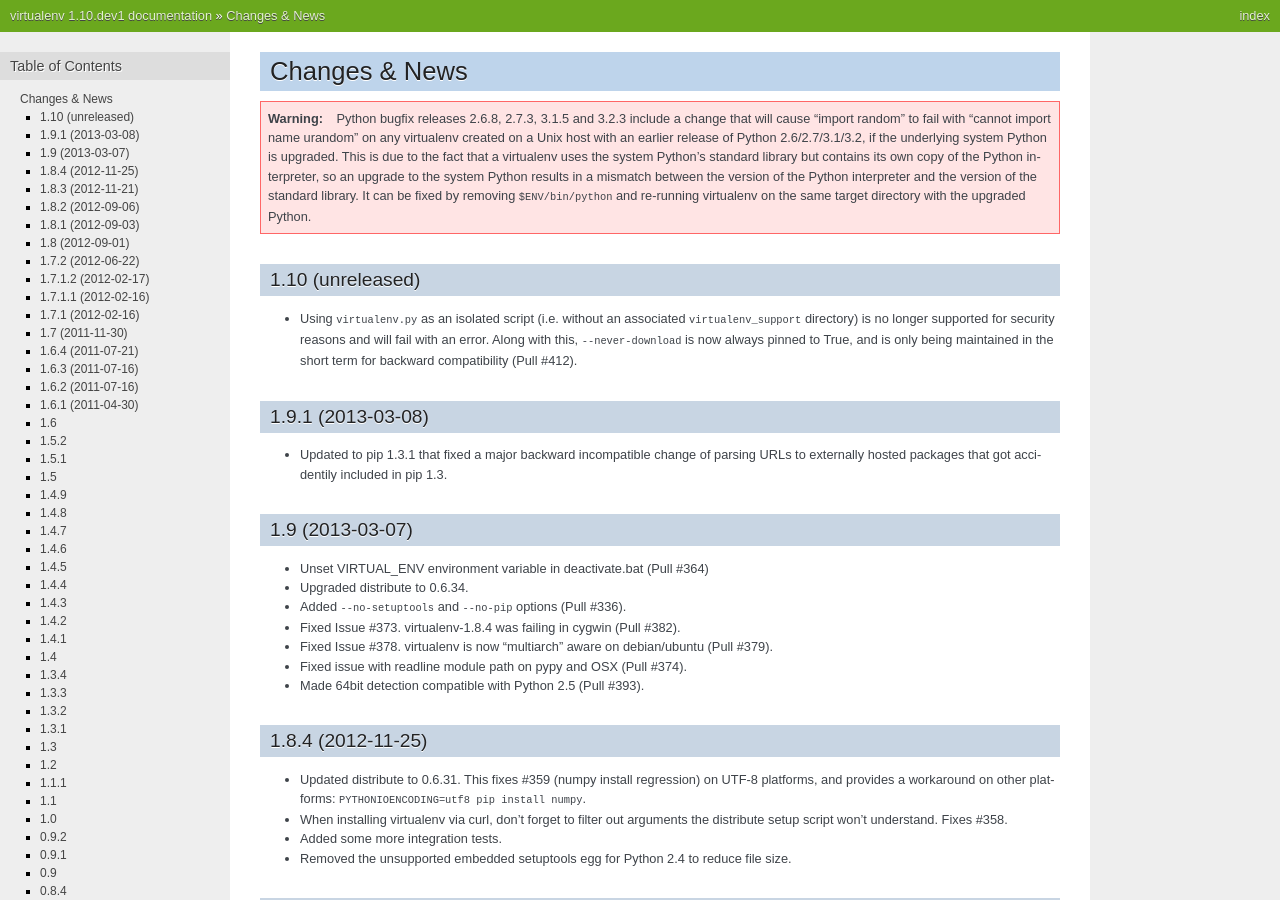
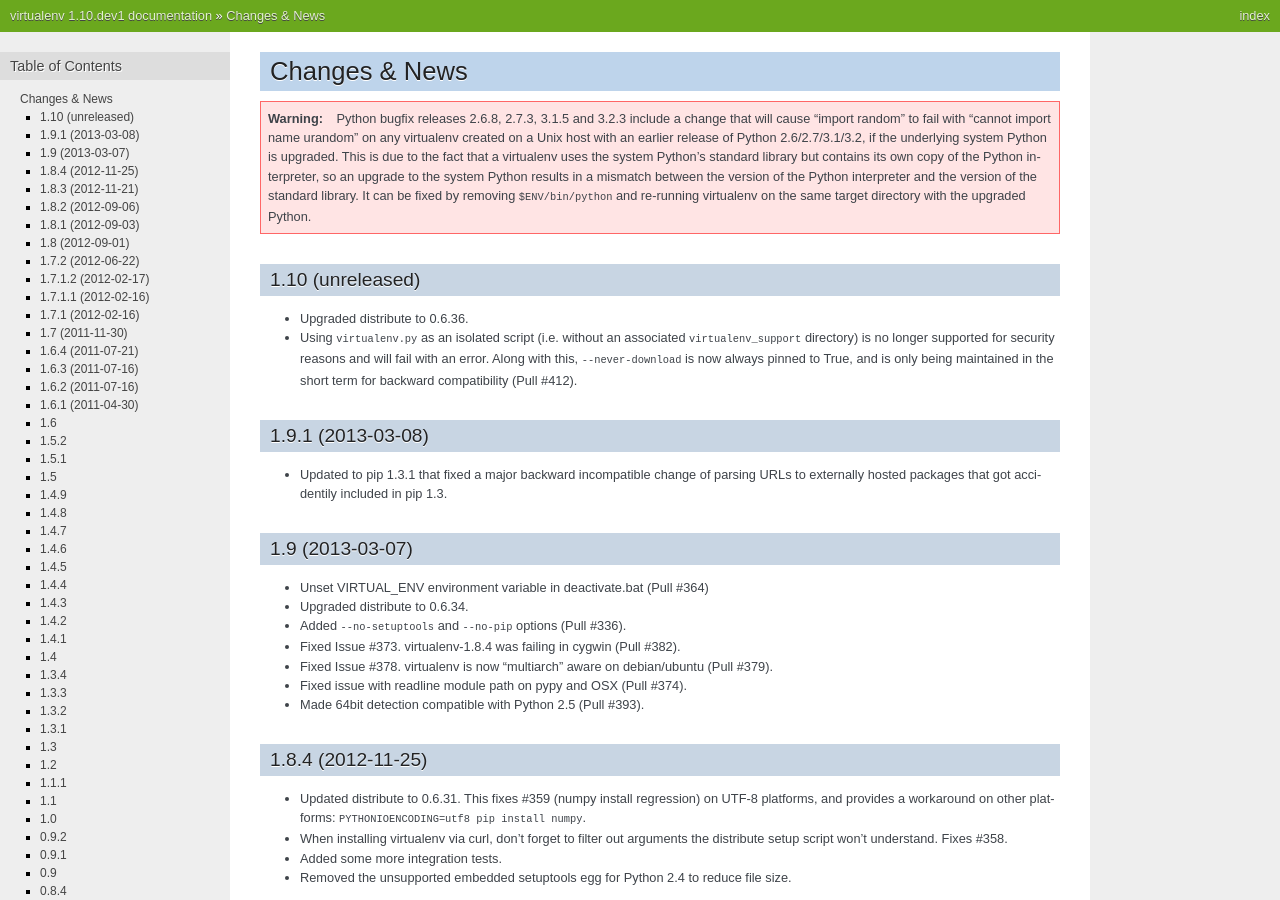
Before and after one commit to pypa/virtualenv, a Sphinx documentation site: the page built from docs/news.rst, in a window 1280 px wide and 900 px high. Built offline with Sphinx 7.4.7, drawn with Linux system fonts in a browser that asks for light colours.

Commit message:
update changelog

```diff
--- a/docs/news.rst
+++ b/docs/news.rst
@@ -17,6 +17,7 @@
 1.10 (unreleased)
 ~~~~~~~~~~~~~~~~~
 
+* Upgraded distribute to 0.6.36.
 * Using ``virtualenv.py`` as an isolated script (i.e. without an associated ``virtualenv_support``
   directory) is no longer supported for security reasons and will fail with an error.
   Along with this, ``--never-download`` is now always pinned to True, and is only being maintained
```
